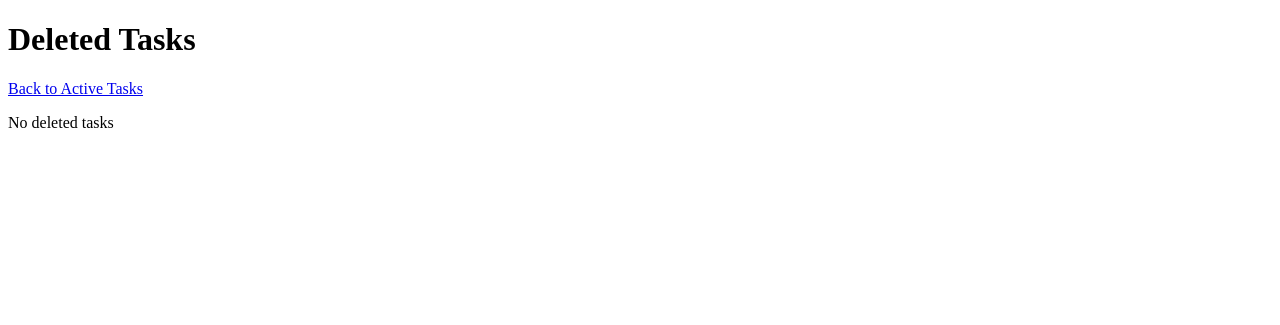
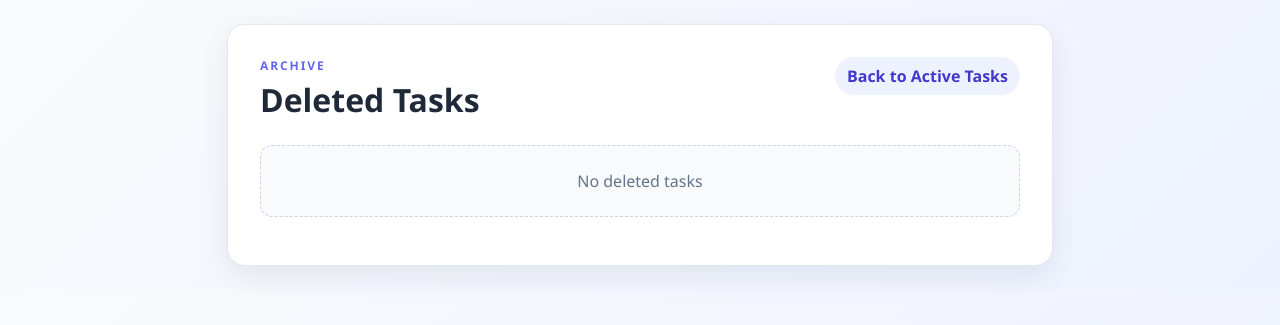
Before and after one commit to s1f10250290/django-test-exercise, a Django app: page /deleted/ in a window 1280 px wide. Shown: the top 325 px of the page. Run offline with Django 5.2, Linux system fonts and the light colour scheme; data that the repository does not hold is empty.

Commit message:
新機能のCSS

```diff
--- /dev/null
+++ b/todo/static/todo/css/deleted.css
@@ -0,0 +1,125 @@
+body {
+  margin: 0;
+  padding: 24px;
+  font-family: "Segoe UI", "Hiragino Sans", "Yu Gothic", sans-serif;
+  background: linear-gradient(135deg, #f8fafc 0%, #eef2ff 100%);
+  color: #334155;
+}
+
+.page {
+  max-width: 760px;
+  margin: 0 auto;
+  padding: 32px;
+  background: #ffffff;
+  border: 1px solid #e2e8f0;
+  border-radius: 18px;
+  box-shadow: 0 10px 30px rgba(15, 23, 42, 0.08);
+}
+
+.header {
+  display: flex;
+  justify-content: space-between;
+  align-items: flex-start;
+  gap: 16px;
+  margin-bottom: 24px;
+}
+
+.eyebrow {
+  margin: 0 0 4px;
+  color: #6366f1;
+  font-size: 12px;
+  font-weight: 700;
+  letter-spacing: 0.16em;
+  text-transform: uppercase;
+}
+
+h1 {
+  margin: 0;
+  color: #1f2937;
+}
+
+.back-link {
+  display: inline-flex;
+  align-items: center;
+  padding: 8px 12px;
+  border-radius: 999px;
+  background: #eef2ff;
+  color: #4338ca;
+  text-decoration: none;
+  font-weight: 600;
+  transition: background 0.2s ease;
+}
+
+.back-link:hover {
+  background: #e0e7ff;
+}
+
+.task-list {
+  list-style: none;
+  padding: 0;
+  margin: 0;
+  display: grid;
+  gap: 12px;
+}
+
+.task-item {
+  display: flex;
+  justify-content: space-between;
+  align-items: center;
+  gap: 16px;
+  padding: 16px 18px;
+  background: #f8fafc;
+  border: 1px solid #e2e8f0;
+  border-radius: 12px;
+}
+
+.task-content {
+  display: flex;
+  flex-direction: column;
+  gap: 4px;
+}
+
+.task-content strong {
+  color: #0f172a;
+  font-size: 16px;
+}
+
+.due-date {
+  color: #64748b;
+  font-size: 14px;
+}
+
+.view-link {
+  color: #4f46e5;
+  text-decoration: none;
+  font-weight: 600;
+}
+
+.view-link:hover {
+  text-decoration: underline;
+}
+
+.empty-state {
+  padding: 24px;
+  border: 1px dashed #cbd5e1;
+  border-radius: 12px;
+  background: #f8fafc;
+  text-align: center;
+  color: #64748b;
+}
+
+@media (max-width: 600px) {
+  body {
+    padding: 16px;
+  }
+
+  .page {
+    padding: 20px;
+  }
+
+  .header,
+  .task-item {
+    flex-direction: column;
+    align-items: flex-start;
+  }
+}
--- a/todo/templates/todo/deleted_list.html
+++ b/todo/templates/todo/deleted_list.html
@@ -1,29 +1,39 @@
+{% load static %}
 <!DOCTYPE html>
-<html>
+<html lang="ja">
 <head>
+    <meta charset="UTF-8">
+    <meta name="viewport" content="width=device-width, initial-scale=1.0">
     <title>Deleted Tasks</title>
+    <link rel="stylesheet" href="{% static 'todo/css/deleted.css' %}">
 </head>
 <body>
+    <div class="page">
+        <div class="header">
+            <div>
+                <p class="eyebrow">Archive</p>
                 <h1>Deleted Tasks</h1>
-
-    <div>
-        <a href="{% url 'index' %}">Back to Active Tasks</a>
+            </div>
+            <a class="back-link" href="{% url 'index' %}">Back to Active Tasks</a>
         </div>
 
         {% if tasks %}
-        <ul>
+            <ul class="task-list">
                 {% for task in tasks %}
-                <li>
+                    <li class="task-item">
+                        <div class="task-content">
                             <strong>{{ task.title }}</strong>
                             {% if task.due_at %}
-                        - Due: {{ task.due_at }}
+                                <span class="due-date">Due: {{ task.due_at }}</span>
                             {% endif %}
-                    <a href="{% url 'detail' task.id %}">View</a>
+                        </div>
+                        <a class="view-link" href="{% url 'detail' task.id %}">View</a>
                     </li>
                 {% endfor %}
             </ul>
         {% else %}
-        <p>No deleted tasks</p>
+            <p class="empty-state">No deleted tasks</p>
         {% endif %}
+    </div>
 </body>
 </html>
```
Lines whose indentation alone changed are shown as unchanged.
